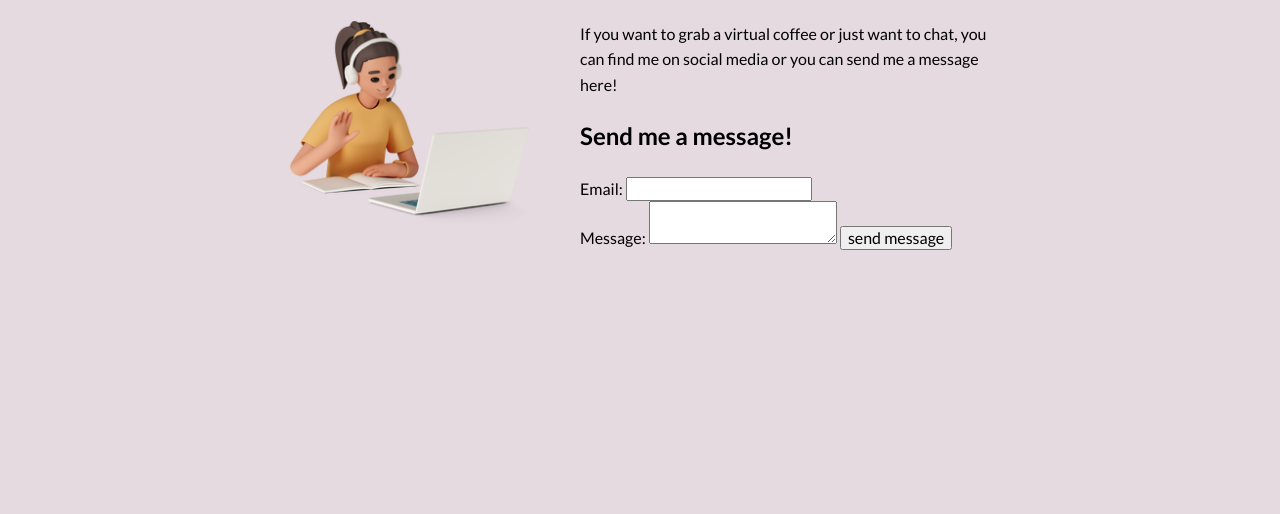
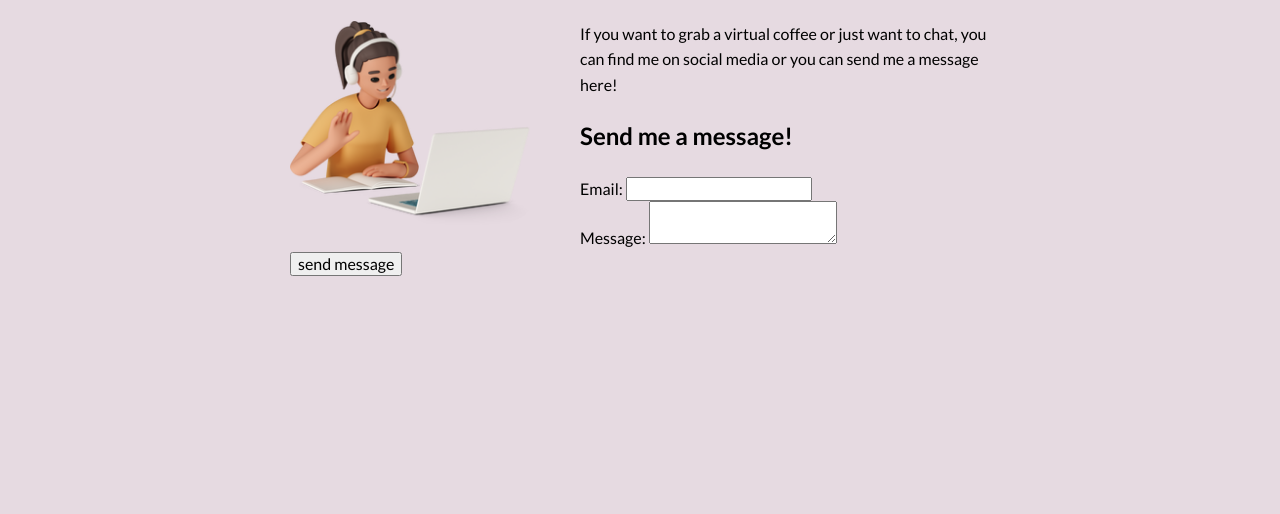
Before and after one commit to lorenaruiz01/Achievement_1_Project_Portfolio_Site, a plain HTML site: page contact.html in a window 1280 px wide. Shown: the part 237-751 px from the top of the page. Drawn offline with Linux system fonts and the light colour scheme.

Commit message:
added dviw tih class submit-btn to send msg button

```diff
--- a/contact.html
+++ b/contact.html
@@ -72,6 +72,8 @@
           <div class="message">
             <label  class="standard-label" for="contact-message" >Message:</label>
             <textarea maxlength="240" id="contact-message" required></textarea>
+          </div>
+          <div class="submit-btn">
             <input type="submit" value="send message">
           </div>
         </form>
```
